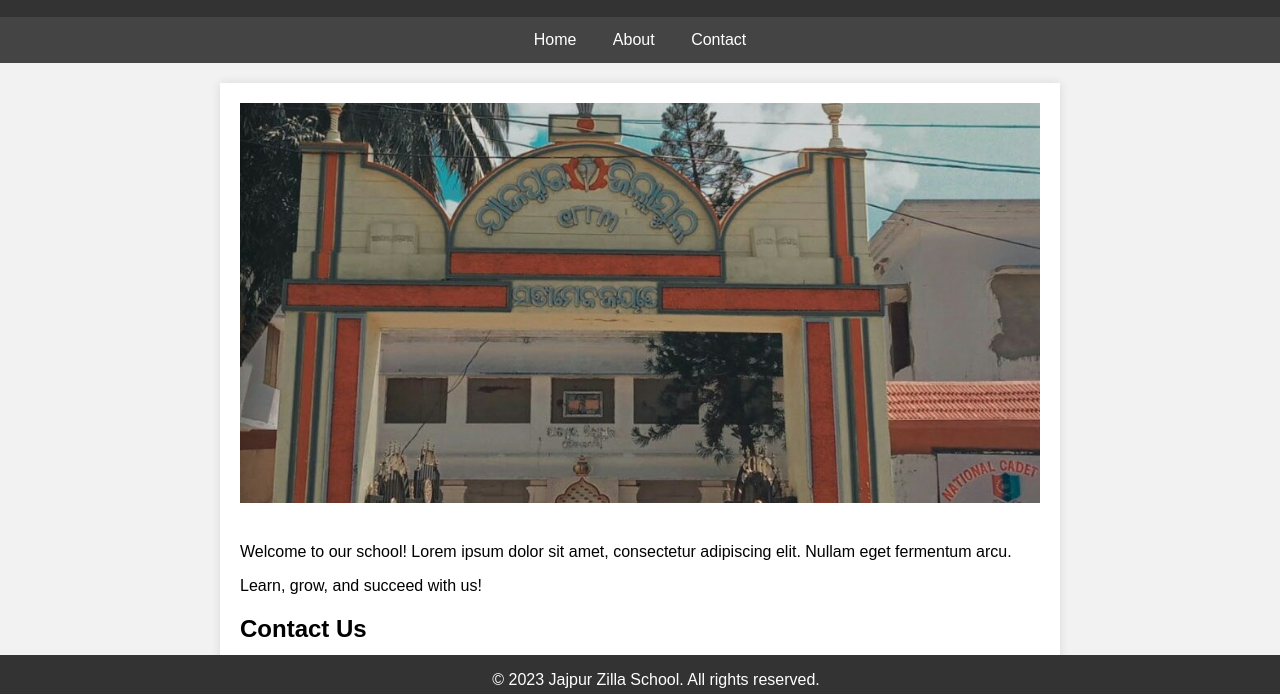
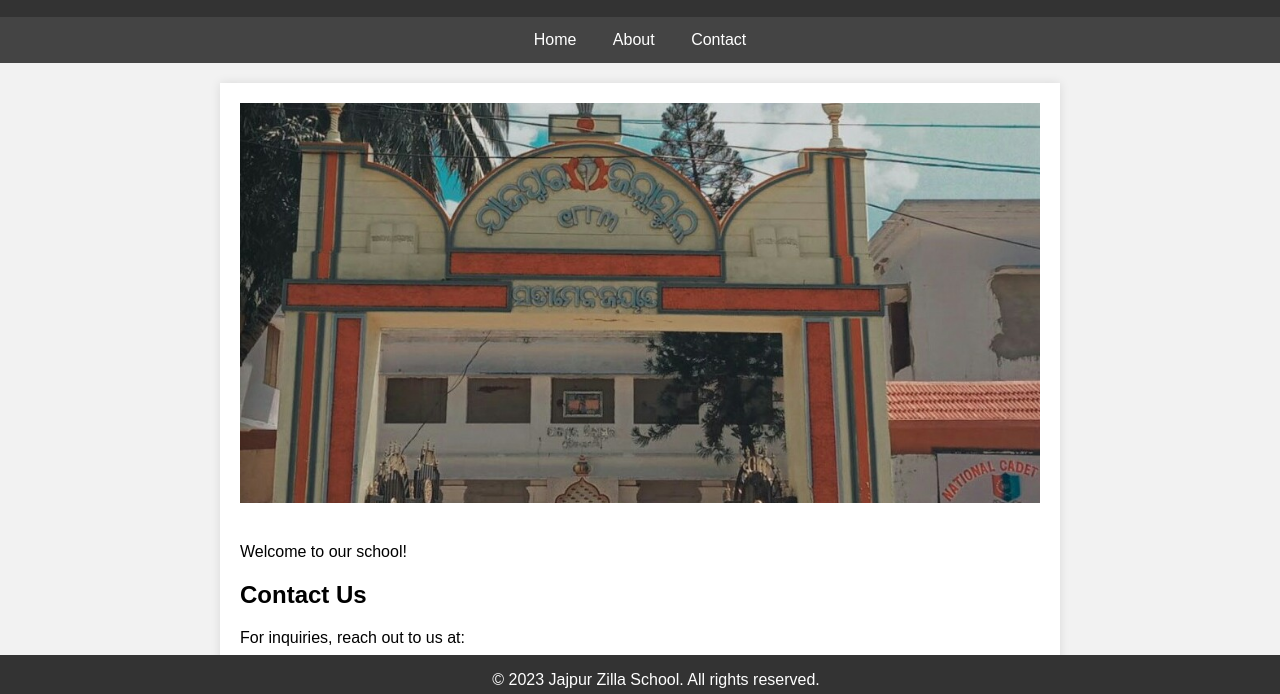
Before and after one commit to anurag-b72/Roam-School-Website, a plain HTML site: page contact.html in a window 1280 px wide. Shown: the part 95-789 px from the top of the page. Drawn offline with Linux system fonts and the light colour scheme.

Commit message:
second commit

```diff
--- a/contact.html
+++ b/contact.html
@@ -20,8 +20,7 @@
 
     <section>
         <img src="images/contact-school.jpg" alt="School Poster" class="school-poster">
-        <p>Welcome to our school! Lorem ipsum dolor sit amet, consectetur adipiscing elit. Nullam eget fermentum arcu.</p>
-        <p>Learn, grow, and succeed with us!</p>
+        <p>Welcome to our school!</p>
 
         <!-- Contact Page -->
         <h2>Contact Us</h2>
```
